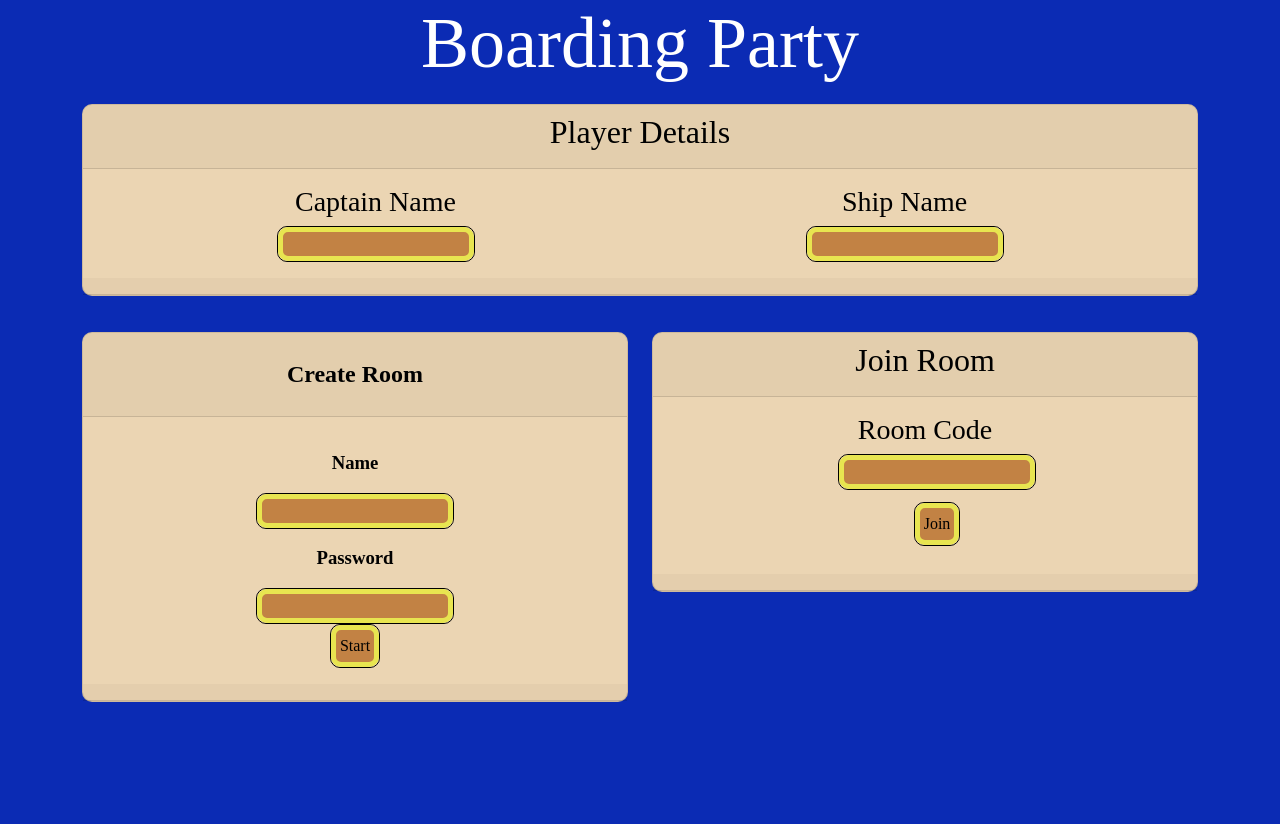
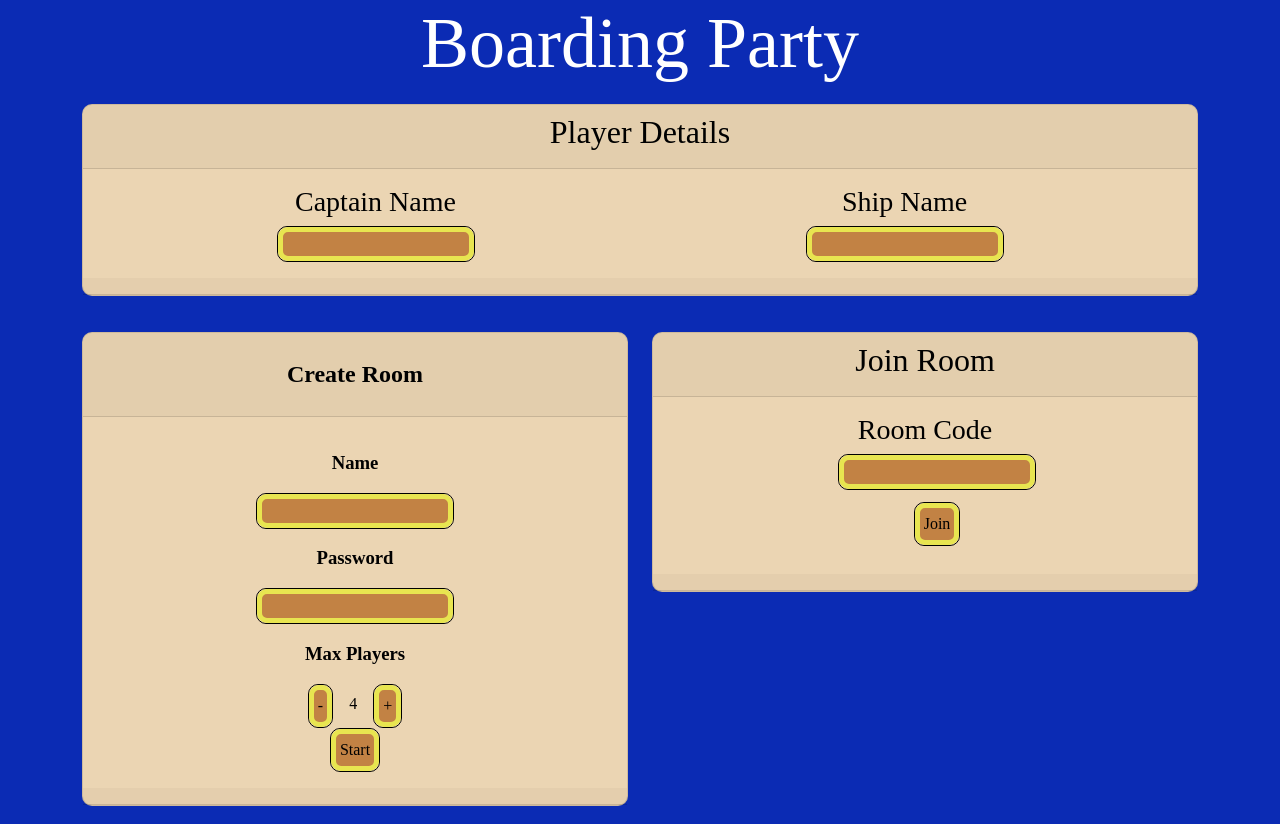
Before and after one commit to WillowHayward/monoverse, an Angular app: page / in a window 1280 px wide. Before the commit the page ends 800 px from the top, so only its background shows below. Built offline with nearby package versions, Linux system fonts and the light colour scheme.

Commit message:
feat(boarding-party): began room creation

```diff
--- /dev/null
+++ b/apps/boarding-party/lib/Lipwig.d.ts
@@ -0,0 +1,4 @@
+declare class Lipwig {
+    public static join(server, code, callback): any;
+    public static create(server): any;
+}
--- a/apps/boarding-party/src/app/create/create.component.html
+++ b/apps/boarding-party/src/app/create/create.component.html
@@ -1,5 +1,7 @@
 <whc-card>
     <h2 header>Create Room</h2>
+    <div class="row">
+        <span class="col">
             <div class="row">
                 <h3><whc-label for="txtRoomName">Name</whc-label></h3>
                 <whc-text-input id="txtRoomName"></whc-text-input>
@@ -8,7 +10,15 @@
                 <h3><whc-label for="txtRoomName">Password</whc-label></h3>
                 <whc-text-input id="txtRoomName"></whc-text-input>
             </div>
+        </span>
+        <span class="col">
             <div class="row">
-        <whc-button>Start</whc-button>
+                <h3><whc-label for="countPlayer">Max Players</whc-label></h3>
+                <whc-counter #countPlayer id="countPlayer" [value]="4" [min]="2" [max]="8"></whc-counter>
+            </div>
+            <div class="row">
+                <whc-button (click)="start()">Start</whc-button>
+            </div>
+        </span>
     </div>
 </whc-card>
--- a/apps/boarding-party/src/app/create/create.component.ts
+++ b/apps/boarding-party/src/app/create/create.component.ts
@@ -1,4 +1,5 @@
-import { Component, OnInit } from '@angular/core';
+import { ViewChild, Component, OnInit } from '@angular/core';
+import { BoardingParty } from '../../engine/game';
 
 @Component({
   selector: 'bp-create',
@@ -6,10 +7,14 @@ import { Component, OnInit } from '@angular/core';
   styleUrls: ['./create.component.scss']
 })
 export class CreateComponent implements OnInit {
-
   constructor() { }
 
   ngOnInit(): void {
   }
 
+  start(): void {
+    /*const players = this.count.value;
+    const game = new BoardingParty(players);*/
+  }
+
 }
--- /dev/null
+++ b/apps/boarding-party/src/engine/game.ts
@@ -0,0 +1,22 @@
+import {
+    LipwigClient as Client,
+    LipwigHost as Host
+} from 'lipwigjs';
+export class BoardingParty {
+    private host: Host;
+    private clients: Client[];
+    constructor(players: number) {
+        const url = 'localhost:8989';
+        const options = {
+            size: players,
+        };
+        const host = new Host(url, options);
+        host.on('created', (code: string) => {
+            alert(code);
+        });
+
+        this.host = host;
+        this.clients = [];
+    }
+
+}
--- /dev/null
+++ b/apps/boarding-party/src/engine/player.ts
@@ -0,0 +1,4 @@
+
+export class Player {
+
+}
--- a/package.json
+++ b/package.json
@@ -26,6 +26,7 @@
     "@nrwl/web": "^13.4.1",
     "rxjs": "~7.4.0",
     "tslib": "^2.0.0",
+    "lipwigjs": "^1.2.6",
     "zone.js": "~0.11.4"
   },
   "devDependencies": {
@@ -68,6 +69,7 @@
     "husky": "^7.0.4",
     "jest": "27.2.3",
     "jest-preset-angular": "11.0.0",
+    "lipwig": "^1.2.5",
     "ngx-deploy-npm": "^3.0.7",
     "nx-electron": "^11.4.1",
     "prettier": "^2.3.1",
```
Also changed, not shown: 1 other file (tests, documents, lock files or other folders). Lines whose indentation alone changed are shown as unchanged.
